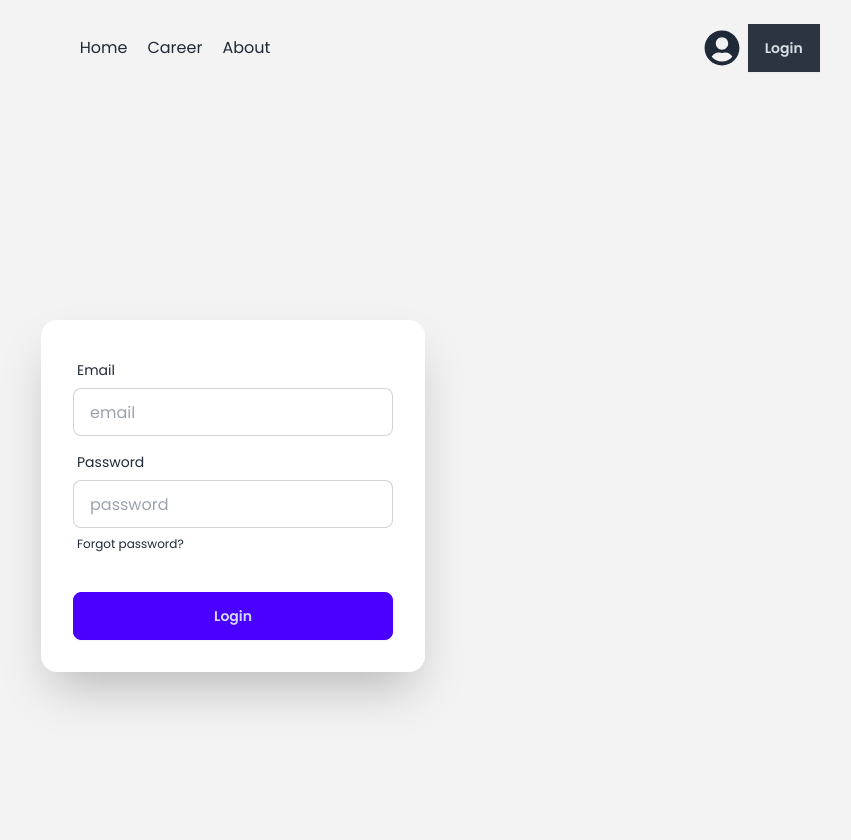
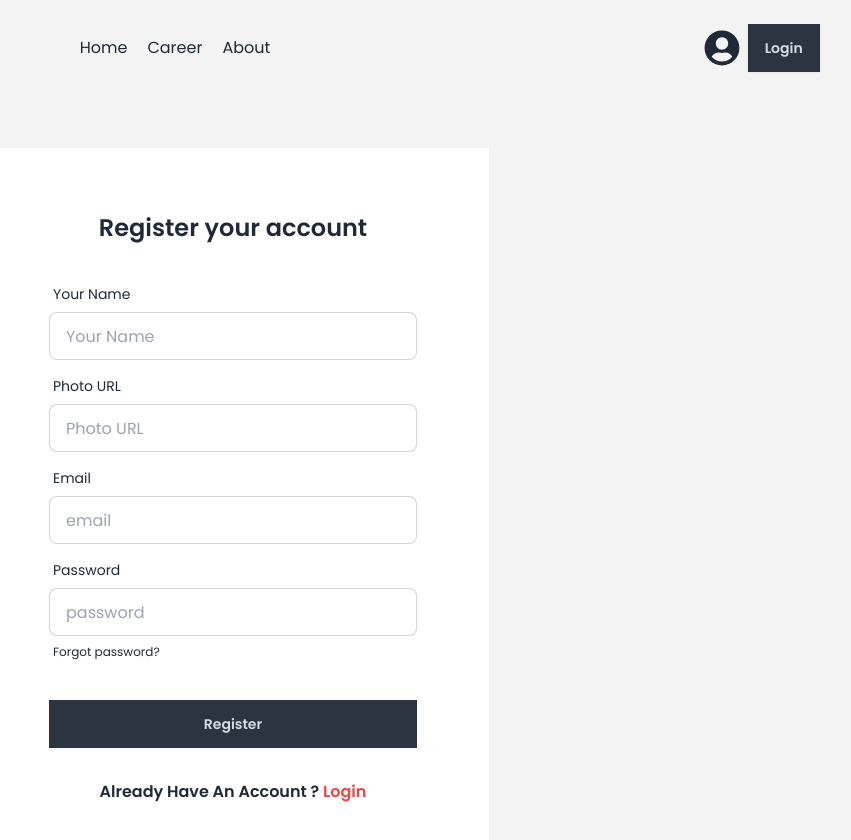
Before and after one commit to Kamil-Ahmed67/dragon-news, a React (Vite) app: page /auth/register in a window 1280 px wide. Shown: the top 840 px of the page, without its empty margins (407-1258 px from the left). Built offline with nearby package versions, Linux system fonts and the light colour scheme.

Commit message:
Login & Registration Form Added

```diff
--- a/package.json
+++ b/package.json
@@ -10,6 +10,7 @@
     "preview": "vite preview"
   },
   "dependencies": {
+    "firebase": "^11.0.2",
     "localforage": "^1.10.0",
     "match-sorter": "^8.0.0",
     "moment": "^2.30.1",
--- a/src/components/Login/Login.jsx
+++ b/src/components/Login/Login.jsx
@@ -1,13 +1,16 @@
+import { Link } from "react-router-dom";
+
 const Login = () => {
     return (
         <div className="min-h-screen flex justify-center items-center">
-            <div className="card bg-base-100 w-full max-w-sm shrink-0 shadow-2xl">
+            <div className="card bg-base-100 w-full max-w-lg shrink-0 rounded-none p-10">
+                <h2 className="text-2xl font-semibold text-center mt-6">Login your account</h2>
                 <form className="card-body">
                     <div className="form-control">
                         <label className="label">
                             <span className="label-text">Email</span>
                         </label>
-                        <input type="email" placeholder="email" className="input input-bordered" required />
+                        <input type="email" placeholder="email" className="input input-bordered " required />
                     </div>
                     <div className="form-control">
                         <label className="label">
@@ -19,9 +22,12 @@ const Login = () => {
                         </label>
                     </div>
                     <div className="form-control mt-6">
-                        <button className="btn btn-primary">Login</button>
+                        <button className="btn btn-neutral rounded-none">Login</button>
                     </div>
                 </form>
+                <p className="text-center font-semibold">
+                    Don't Have An Account ? <Link className="text-red-500" to="/auth/register">Register</Link>
+                </p>
             </div>
         </div>
     );
--- a/src/components/Navbar/Navbar.jsx
+++ b/src/components/Navbar/Navbar.jsx
@@ -1,10 +1,13 @@
 import { Link, NavLink } from 'react-router-dom';
 //import userIcon from '../../assets/user.png'
 import { FaUserCircle } from 'react-icons/fa';
+import { useContext } from 'react';
+import { AuthContext } from '../../provider/AuthProvider';
 const Navbar = () => {
+  const {user}=useContext(AuthContext)
     return (
         <div className="flex justify-between items-center">
-            <div className=""></div>
+            <div className="">{user && user.name}</div>
             <div className="space-x-5">
                 <NavLink to="/">Home</NavLink>
                 <NavLink to="/career">Career</NavLink>
--- a/src/components/Register/Register.jsx
+++ b/src/components/Register/Register.jsx
@@ -1,7 +1,50 @@
+import { Link } from "react-router-dom";
+
 const Register = () => {
     return (
-        <div>
-
+        <div className="min-h-screen flex justify-center items-center">
+            <div className="card bg-base-100 w-full max-w-lg shrink-0 rounded-none p-10">
+                <h2 className="text-2xl font-semibold text-center mt-6">Register your account</h2>
+                <form className="card-body">
+                    {/* Your Name */}
+                    <div className="form-control">
+                        <label className="label">
+                            <span className="label-text">Your Name</span>
+                        </label>
+                        <input name="name" type="text" placeholder="Your Name" className="input input-bordered " required />
+                    </div>
+                    {/* Photo URL */}
+                    <div className="form-control">
+                        <label className="label">
+                            <span className="label-text">Photo URL</span>
+                        </label>
+                        <input name="photo" type="text" placeholder="Photo URL" className="input input-bordered " required />
+                    </div>
+                    {/* email */}
+                    <div className="form-control">
+                        <label className="label">
+                            <span className="label-text">Email</span>
+                        </label>
+                        <input name="email" type="email" placeholder="email" className="input input-bordered " required />
+                    </div>
+                    {/* Password */}
+                    <div className="form-control">
+                        <label className="label">
+                            <span className="label-text">Password</span>
+                        </label>
+                        <input name="password" type="password" placeholder="password" className="input input-bordered" required />
+                        <label className="label">
+                            <a href="#" className="label-text-alt link link-hover">Forgot password?</a>
+                        </label>
+                    </div>
+                    <div className="form-control mt-6">
+                        <button className="btn btn-neutral rounded-none">Register</button>
+                    </div>
+                </form>
+                <p className="text-center font-semibold">
+                   Already Have An Account ? <Link className="text-red-500" to="/auth/login">Login</Link>
+                </p>
+            </div>
         </div>
     );
 };
--- /dev/null
+++ b/src/firebse/firebase.config.js
@@ -0,0 +1,18 @@
+// Import the functions you need from the SDKs you need
+import { initializeApp } from "firebase/app";
+// TODO: Add SDKs for Firebase products that you want to use
+// https://firebase.google.com/docs/web/setup#available-libraries
+
+// Your web app's Firebase configuration
+const firebaseConfig = {
+  apiKey: "AIzaSyBWO_jdvDTp7rwfqZugAAsKwtXPJ_tGKEk",
+  authDomain: "dragon-news-c5440.firebaseapp.com",
+  projectId: "dragon-news-c5440",
+  storageBucket: "dragon-news-c5440.firebasestorage.app",
+  messagingSenderId: "471981467165",
+  appId: "1:471981467165:web:5c6cbabc6334de0c30c8f4"
+};
+
+// Initialize Firebase
+const app = initializeApp(firebaseConfig);
+export default app;
--- a/src/main.jsx
+++ b/src/main.jsx
@@ -3,9 +3,12 @@ import { createRoot } from 'react-dom/client'
 import './index.css'
 import { RouterProvider } from 'react-router-dom'
 import router from './routes/Routes.jsx'
+import AuthProvider from './provider/AuthProvider.jsx'
 
 createRoot(document.getElementById('root')).render(
   <StrictMode>
-   <RouterProvider router={router}></RouterProvider>
+    <AuthProvider>
+      <RouterProvider router={router}></RouterProvider>
+    </AuthProvider>
   </StrictMode>,
 )
--- /dev/null
+++ b/src/provider/AuthProvider.jsx
@@ -0,0 +1,19 @@
+import { createContext, useState } from "react";
+
+export const AuthContext=createContext();
+const AuthProvider = ({children}) => {
+    const [user,setUser]=useState(null);
+
+    const authInfo={
+        user,
+        setUser
+    }
+    return (
+
+    <AuthContext.Provider value={authInfo}>
+          {children}
+     </AuthContext.Provider>
+    );
+};
+
+export default AuthProvider;
--- a/src/routes/Routes.jsx
+++ b/src/routes/Routes.jsx
@@ -6,6 +6,7 @@ import MainLayout from "../layouts/MainLayout";
 import CategoryNews from "../pages/CategoryNews";
 import AuthLayout from "../layouts/AuthLayout";
 import Login from "../components/Login/Login";
+import Register from "../components/Register/Register";
 const router = createBrowserRouter([
   {
     path: "/",
@@ -32,7 +33,7 @@ const router = createBrowserRouter([
       },
       {
         path:"/auth/register",
-        element:<Login></Login>
+        element:<Register></Register>
       }
     ]
 
```
Also changed, not shown: 1 other file (tests, documents, lock files or other folders).
